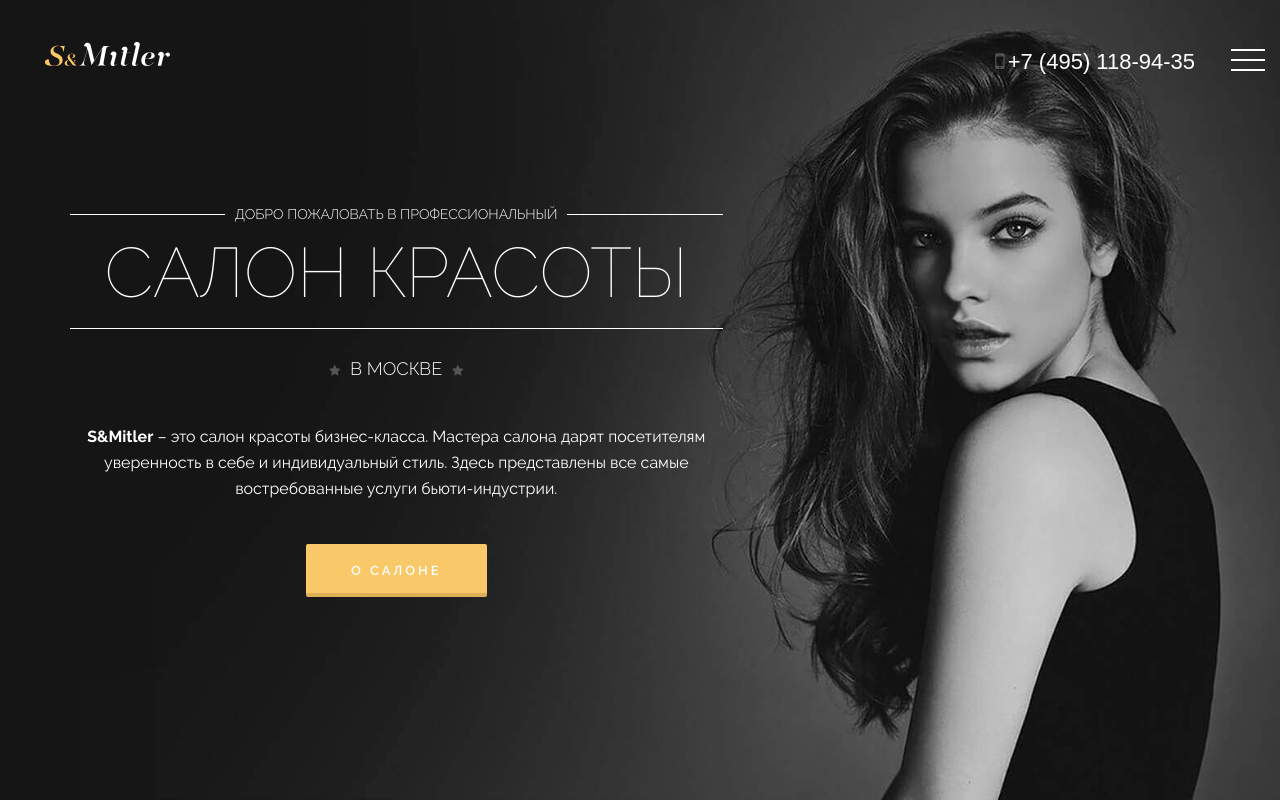
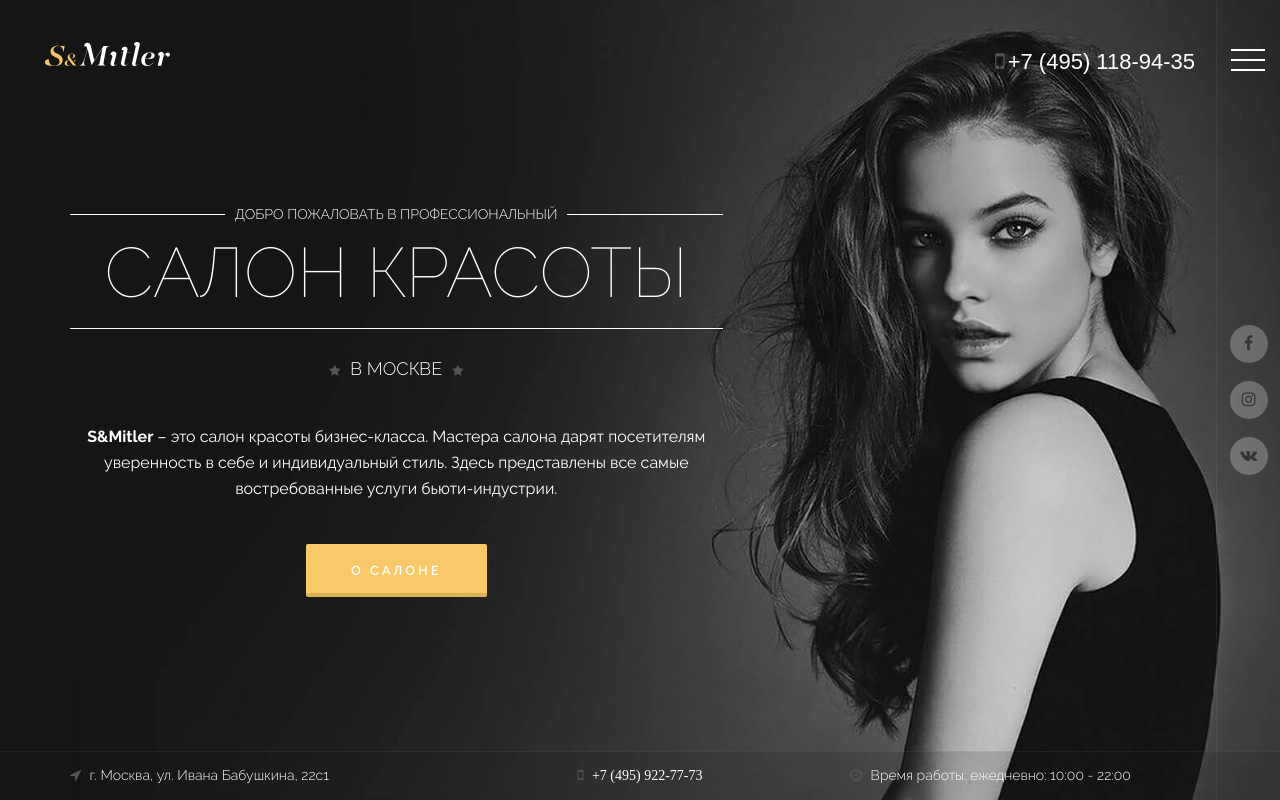
Before and after one commit to Kurday/SecondProject, a plain HTML site: page index.html in a window 1280 px wide. Drawn offline with Linux system fonts and the light colour scheme.

Commit message:
finished layout hats

```diff
--- a/index.html
+++ b/index.html
@@ -86,6 +86,32 @@
 					</div>
 
 				</div>
+
+				<div class="header-social">
+					<nav class="soc">
+						<ul>
+							<li><a href="#"><i class="fa fa-facebook"></i></a></li>
+							<li><a href="#"><i class="fa fa-instagram"></i></a></li>
+							<li><a href="#"><i class="fa fa-vk"></i></a></li>
+						</ul>
+					</nav>
+				</div>
+
+				<div class="header-contacts">
+					<div class="container">
+						<div class="row">
+							<div class="col-md-4 col-sm-6">
+								<i class="fa fa-location-arrow"></i> г. Москва, ул. Ивана Бабушкина, 22с1
+							</div>
+							<div class="col-md-4 col-sm-6">
+								<i class="fa fa-mobile"></i> +7 (495) 922-77-73
+							</div>
+							<div class="col-md-4 hidden-sm hidden-xs">
+								<i class="fa fa-clock-o"></i> Время работы: ежедневно: 10:00 - 22:00
+							</div>
+						</div>
+					</div>
+				</div>
 			</header>
 		</div>
 		<div id="my-content"></div>
--- a/sass/main.sass
+++ b/sass/main.sass
@@ -208,6 +208,7 @@ a, button
 					top: 8px
 
 
+// Начало секции композиция
 
 .header-flex
 	display: flex
@@ -292,6 +293,8 @@ a, button
 		background-color: $accent
 		opacity: 1
 
+
+ 				// Полезный стандартизированный шаблон для кнопки
 .button
 	display: inline-block
 	border: none
@@ -359,6 +362,58 @@ a, button
 
 .button-wrap
 	text-align: center
+// Конец Полезного шаблона для кнопки
+// конец композиции
+
+
+//правый блок сошиал
+.header-social
+	display: flex
+	position: absolute
+	right: 0
+	padding: 0 12.5px
+	height: 100%
+	border-left: rgba(255,255,255,.06) 1px solid
+	top: 0
+
+
+.soc
+	margin: auto
+	ul,li
+		margin: 0
+		padding: 0
+		list-style-type: none
+	a
+		color: #353535
+		font-size: 16px
+		display: block
+		background-color: rgba(255,255,255,.25)
+		width: 38px
+		height: 38px
+		text-align: center
+		line-height: 38px
+		border-radius: 10em
+		transition: background-color .25s ease
+		margin: 18px 0
+		&:hover
+			background-color: rgba(255,255,255,.4)
+
+.header-contacts
+	position: absolute
+	bottom: 0
+	left: 0
+	border-top: rgba(255,255,255,.06) 1px solid
+	padding: 12.5px
+	width: 100%
+	background-color: rgba(#151515, .15)
+	font-weight: 300
+	font-size: 14px
+	.fa
+		margin-right: 5px
+		color: #555
+	>.container>.row>div:nth-child(2)
+		font-family: aria
+		text-align: center
 
 .text-center
 	text-align: center
```
Also changed, not shown: css/main.min.css.
